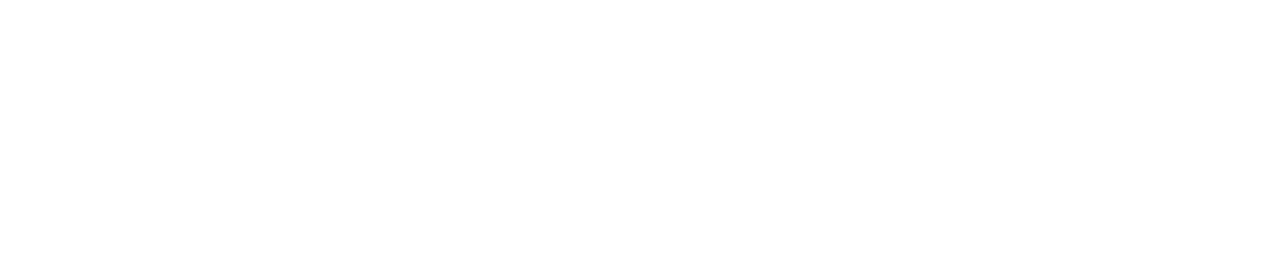
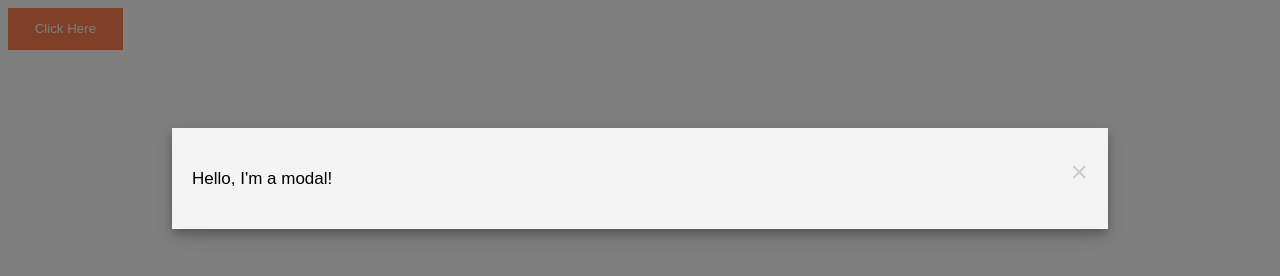
Before and after one commit to moeabdol/simple-modal, a plain HTML site: page index.html in a window 1280 px wide. Drawn offline with Linux system fonts and the light colour scheme.

Commit message:
Basic modal

```diff
--- a/index.html
+++ b/index.html
@@ -7,6 +7,14 @@
     <link rel="stylesheet" href="styles.css" type="text/css">
   </head>
   <body>
+    <button id="modal-btn" class="button">Click Here</button>
+
+    <div id="simple-modal" class="modal">
+      <div class="modal-content">
+        <span class="close-btn">&times;</span>
+        <p>Hello, I'm a modal!</p>
+      </div>
+    </div>
 
     <script type="text/javascript" src="main.js"></script>
   </body>
--- a/styles.css
+++ b/styles.css
@@ -0,0 +1,48 @@
+body {
+  font-family: Arial, Helvetica, sans-serif;
+  font-size: 17px;
+  line-height: 1.6;
+}
+
+.button {
+  background-color: coral;
+  padding: 1em 2em;
+  color: #FFFFFF;
+  border: 0;
+}
+
+.button:hover {
+  background-color: #333333;
+}
+
+.modal {
+  /* display: none; */
+  position: fixed;
+  z-index: 1;
+  left: 0;
+  top: 0;
+  height: 100%;
+  width: 100%;
+  overflow: auto;
+  background-color: rgba(0, 0, 0, 0.5);
+}
+
+.modal-content {
+  background-color: #F4F4F4;
+  margin: 10% auto;
+  padding: 20px;
+  width: 70%;
+  box-shadow: 0 5px 8px 0 rgba(0, 0, 0, 0.2), 0 7px 20px 0 rgba(0, 0, 0, 0.17);
+}
+
+.close-btn {
+  color: #CCCCCC;
+  float: right;
+  font-size: 30px;
+}
+
+.close-btn:hover, .close-btn:focus {
+  color: #000000;
+  text-decoration: none;
+  cursor: pointer;
+}
```
